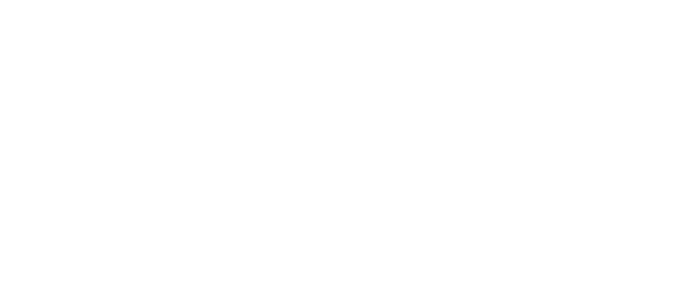
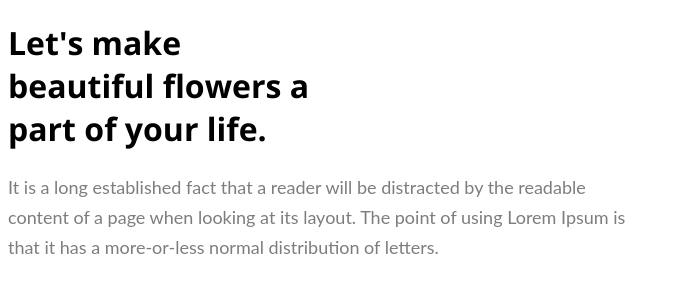
Before and after one commit to Nadiasharmin017/my-first-web-repo, a plain HTML site: page indix.html in a window 1280 px wide. Shown: the whole page, without its empty margins (0-680 px from the left). Drawn offline with nearby package versions, Linux system fonts and the light colour scheme.

Commit message:
first commit

```diff
--- a/indix.html
+++ b/indix.html
@@ -3,14 +3,25 @@
 <head>
     <meta charset="UTF-8">
     <meta name="viewport" content="width=, initial-scale=1.0">
+    <link rel="preconnect" href="https://fonts.googleapis.com">
+    <link rel="preconnect" href="https://fonts.gstatic.com" crossorigin>
+    <link href="https://fonts.googleapis.com/css2?family=Open+Sans:wght@400;700;800&display=swap" rel="stylesheet">
+
     <title>My new flowershop</title>
     <link rel="stylesheet" href="style/shop.css">
 </head>
+
 <body>
     <header>
+
       <div>
-        <h1></h1>
+        <h1>Let's make<br> beautiful flowers a <br>part of your life.</h1>
+        <p class="black">It is a long established fact that a reader will be distracted by the readable
+          <br>content of a page when looking at its layout. The point of using Lorem Ipsum is
+        <br>that it has a more-or-less normal distribution of letters. </p>
       </div>
+
+
     </header>
     <main>
 
--- a/style/shop.css
+++ b/style/shop.css
@@ -0,0 +1,12 @@
+body{
+    font-family: 'Open Sans', sans-serif;
+}
+.black
+{
+    color: rgba(39, 39, 39, 0.60);
+font-family: Lato;
+font-size: 18px;
+font-style: normal;
+font-weight: 400;
+line-height: 30px;
+}
```
